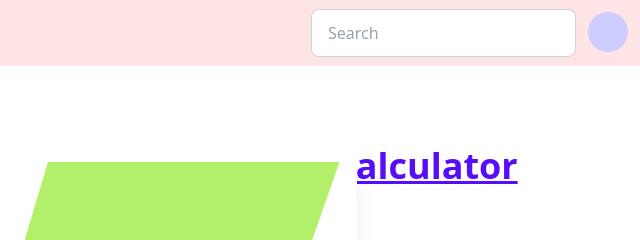
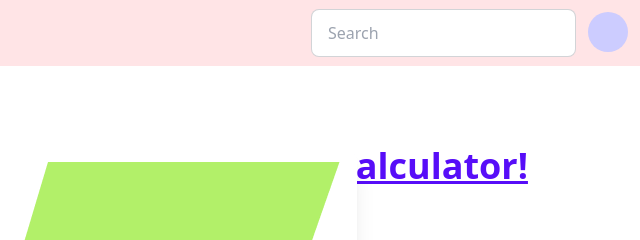
Before and after one commit to ShahriarZe/geometry-boss, a plain HTML site: page index.html in a window 1280 px wide. Shown: the top 240 px of the page, 640-1280 px from the left. Drawn offline with nearby package versions, Linux system fonts and the light colour scheme.

Commit message:
final update

```diff
--- a/index.html
+++ b/index.html
@@ -157,7 +157,7 @@
             <!-- Area Calculator -->
             <div class="w-[400px]">
                 <div class="text-4xl">
-                    <span class="text-primary font-bold underline"> Area Calculator</span>
+                    <span class="text-primary font-bold underline"> Area Calculator!</span>
                     <div id="calculation-entry" class="text-2xl">
 
                     </div>
```
